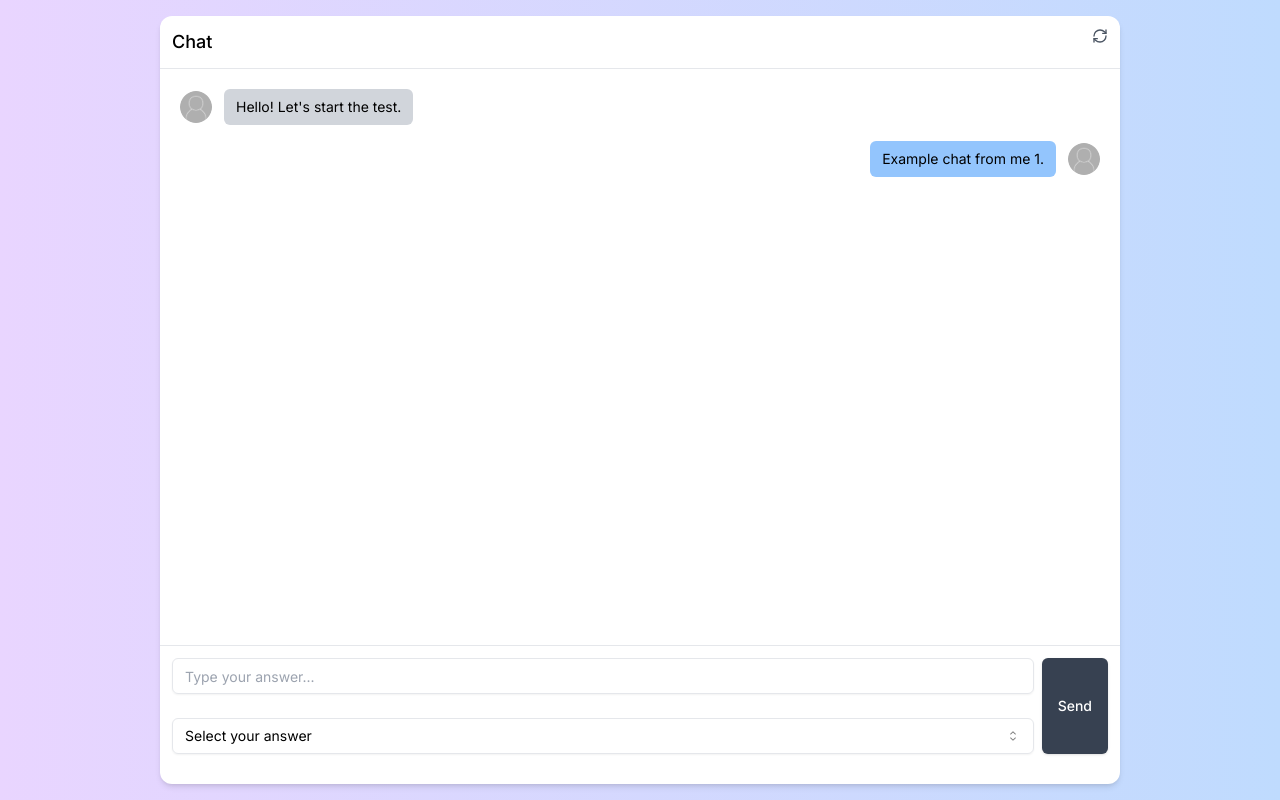
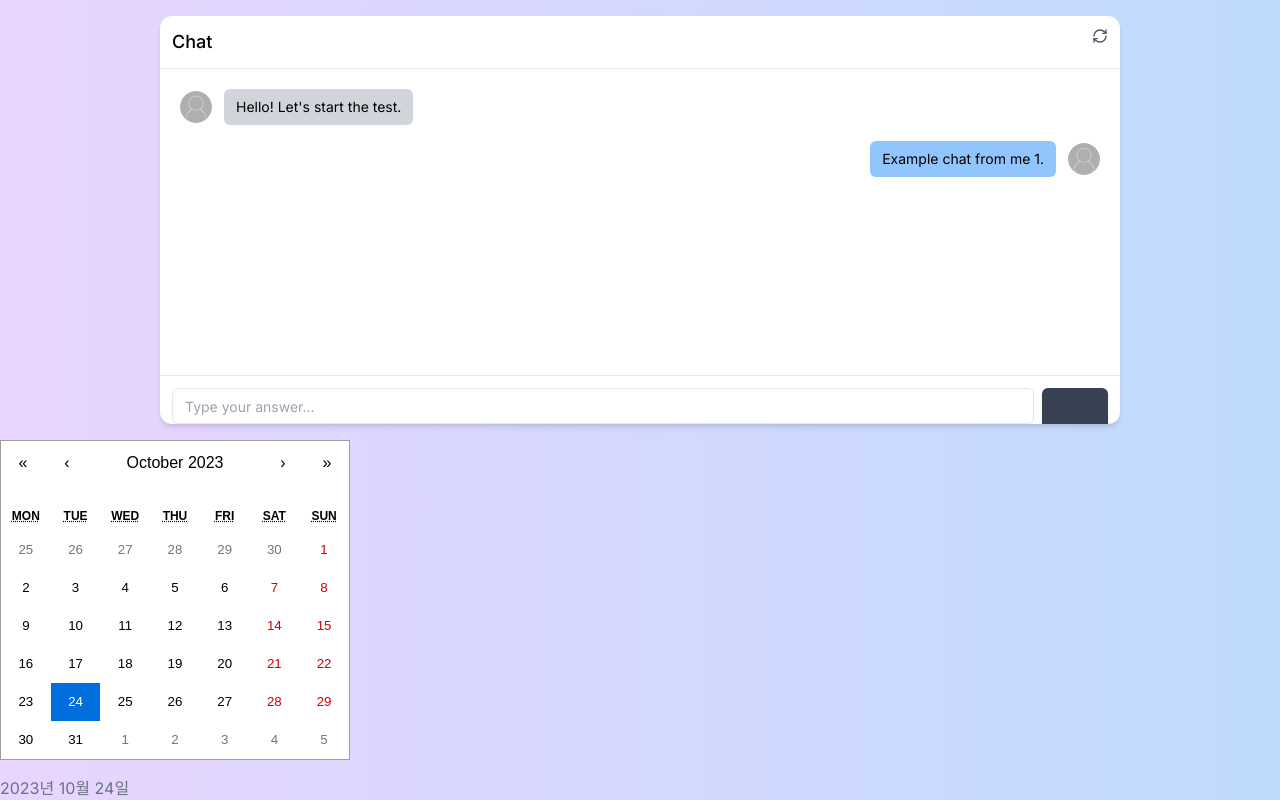
Before and after one commit to Uheeking/websocket_calendar, a Next.js app in the folder client/: page / in a window 1280 px wide. Built offline with nearby package versions, Linux system fonts and the light colour scheme.

Commit message:
ADD : moment 기능 추가

```diff
--- a/client/package.json
+++ b/client/package.json
@@ -15,6 +15,7 @@
     "class-variance-authority": "^0.7.0",
     "clsx": "^2.0.0",
     "lucide-react": "^0.288.0",
+    "moment": "^2.29.4",
     "next": "13.5.6",
     "react": "^18.2.0",
     "react-calendar": "^4.6.1",
--- a/client/src/app/page.tsx
+++ b/client/src/app/page.tsx
@@ -3,10 +3,13 @@ import { SelectValue, SelectTrigger, SelectLabel, SelectItem, SelectGroup, Selec
 import { Input } from "@/components/ui/input"
 import { Button } from "@/components/ui/button"
 import React, { useState } from 'react';
+import moment from "moment";
 import Calendar from 'react-calendar';
+import 'react-calendar/dist/Calendar.css';
 
 export default function Component() {
-  const [value, onChange] = useState(new Date());
+  const [date, setDate] = useState(new Date());
+
   return (
     <div key="1" className="min-h-screen flex flex-col bg-gradient-to-r from-purple-200 to-blue-200">
       <main className="flex-1 p-4 flex justify-center">
@@ -90,6 +93,12 @@ export default function Component() {
           </div>
         </div>
       </main>
+      <div>
+      <Calendar onChange={setDate} value={date} />
+      <div className="text-gray-500 mt-4">
+           {moment(date).format("YYYY년 MM월 DD일")}
+         </div>
+    </div>
     </div>
   )
 }
```
Also changed, not shown: 1 other file (tests, documents, lock files or other folders).
